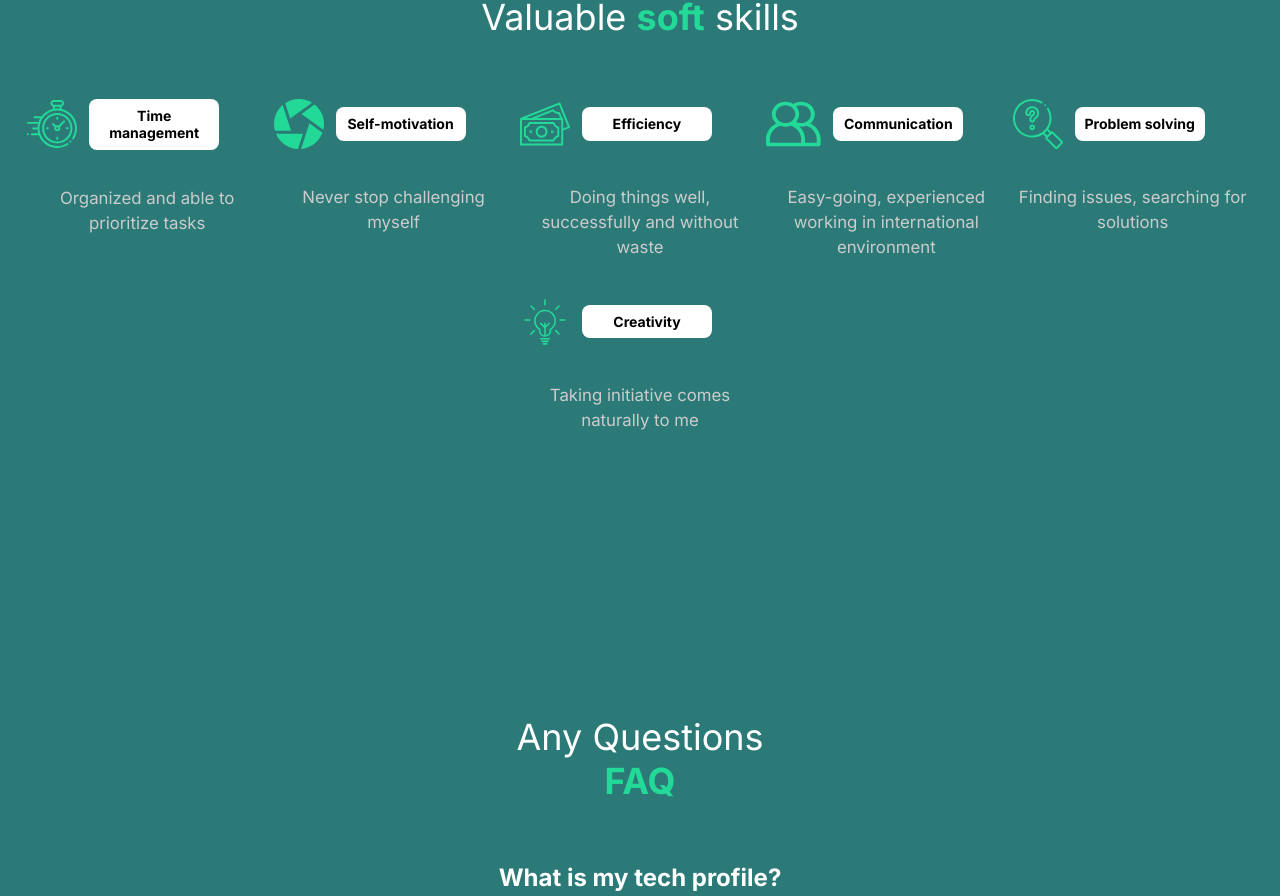
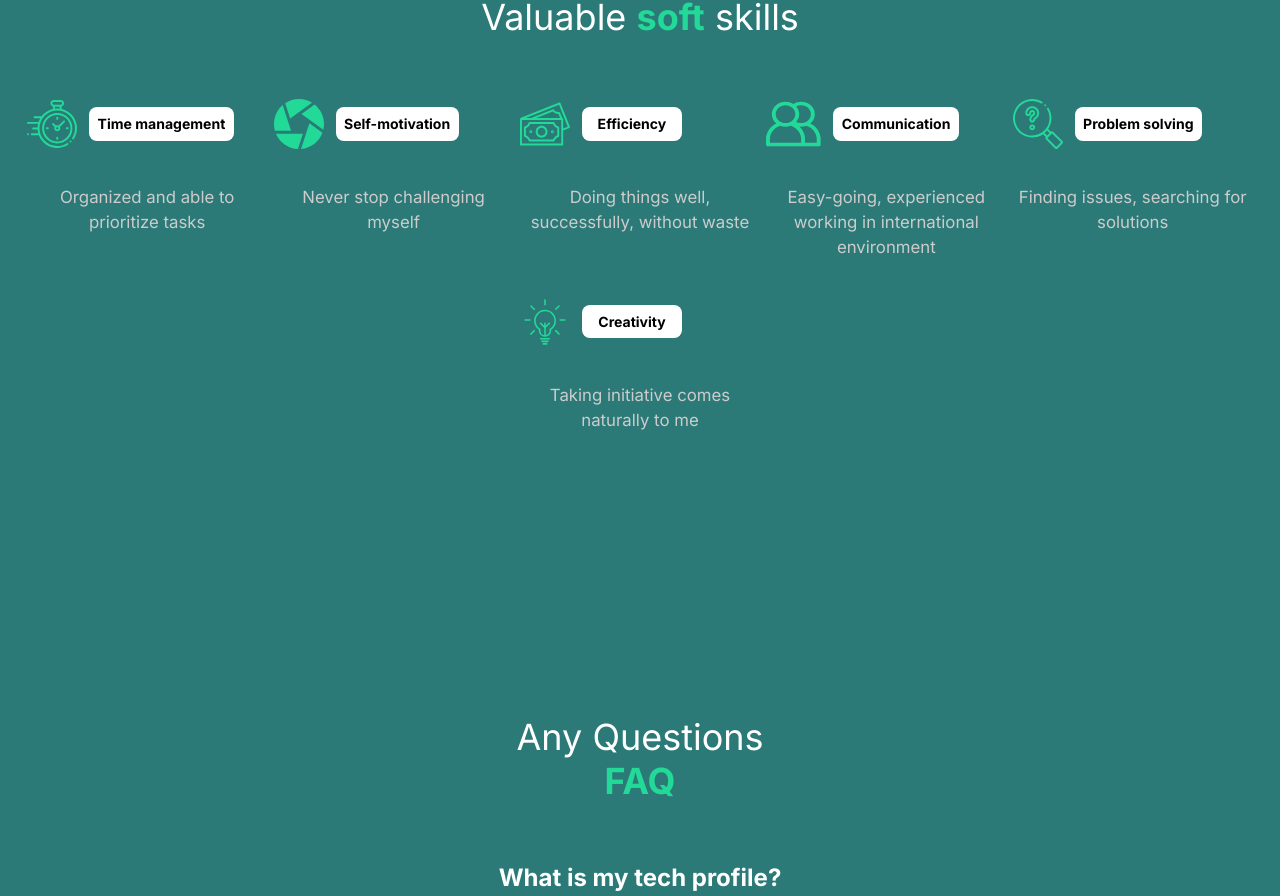
Before and after one commit to AgaPiotrowska/portfolio-app, a React (Create React App) app: page / in a window 1280 px wide. Shown: the part 1986-2882 px from the top of the page. Built offline with nearby package versions, Linux system fonts and the light colour scheme.

Commit message:
styling skills section adjusted again

```diff
--- a/src/components/SkillsSection.js
+++ b/src/components/SkillsSection.js
@@ -43,7 +43,7 @@ const SkillsSection = () => {
                             <img src={money} alt="icon"/>
                             <h3>Efficiency</h3>
                         </div>
-                        <p className="card-text">Doing things well, successfully and without waste</p>
+                        <p className="card-text">Doing things well, successfully, without waste</p>
                     </Card>
                     <Card>
                         <div className="icon">
@@ -106,7 +106,7 @@ const Card=styled.div`
       background-color: white;
       color: black;
       padding: 0.7rem;
-      width: 130px;
+      min-width: 100px;
       border-radius: 8px;
   }
 
```
